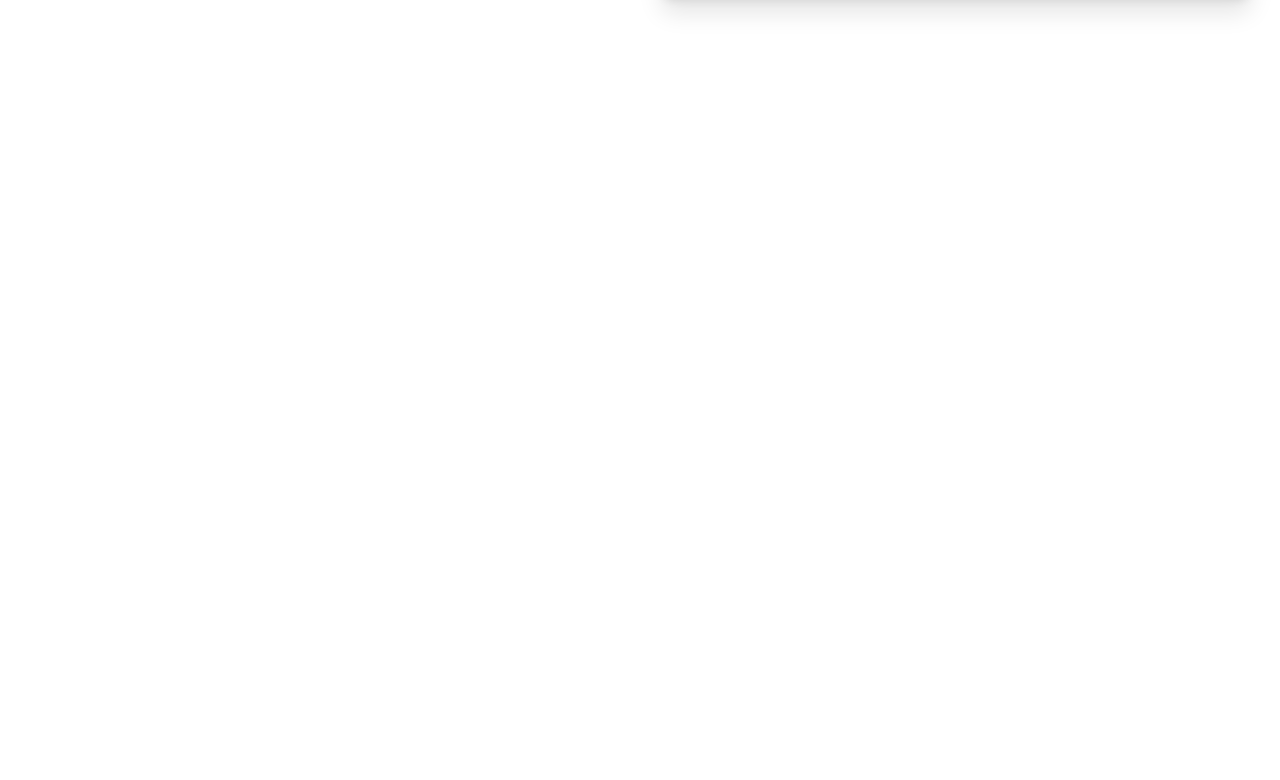
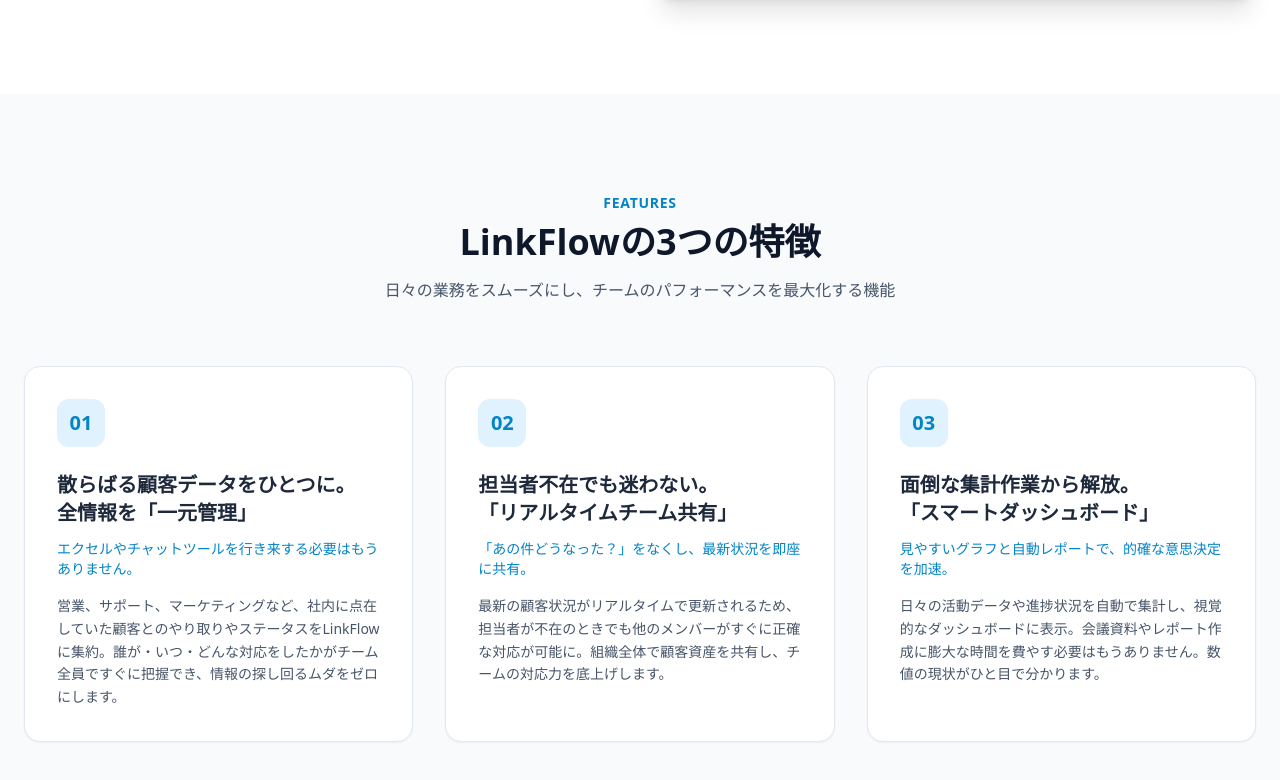
Before and after one commit to nakanishi-web/linkflow-corporate-site, a Next.js app: page / in a window 1280 px wide. Shown: the part 1294-2074 px from the top of the page. Before the commit the page ends 1388 px from the top, so only its background shows below. Built offline with nearby package versions, Linux system fonts and the light colour scheme.

Commit message:
feat: FeaturesSectionの追加およびファイル名変更を反映

```diff
--- a/app/page.tsx
+++ b/app/page.tsx
@@ -1,11 +1,13 @@
-import HeroSection from "@/app/sections/HeroSection";
+import HeroSection from "@/app/sections/HelloSection";
 import ProblemSolutionSection from "@/app/sections/ProblemSolutionSection";
+import FeaturesSection from "@/app/sections/FeaturesSection";
 
 export default function Home() {
   return (
     <main>
       <HeroSection />
       <ProblemSolutionSection />
+      <FeaturesSection />
     </main>
   );
 }
--- a/app/sections/FeaturesSection.tsx
+++ b/app/sections/FeaturesSection.tsx
@@ -0,0 +1,83 @@
+import React from 'react';
+
+export default function FeaturesSection() {
+  return (
+    <section className="py-24 bg-slate-50 text-slate-900">
+      <div className="max-w-7xl mx-auto px-6">
+
+        {/* セクションの見出し */}
+        <div className="text-center mb-16">
+          <span className="text-sky-600 font-bold text-sm tracking-wider uppercase">
+            Features
+          </span>
+          <h2 className="text-3xl md:text-4xl font-bold mt-2">
+            LinkFlowの3つの特徴
+          </h2>
+          <p className="text-slate-600 mt-4 max-w-2xl mx-auto">
+            日々の業務をスムーズにし、チームのパフォーマンスを最大化する機能
+          </p>
+        </div>
+
+        {/* 3カラムの機能カードグリッド */}
+        <div className="grid grid-cols-1 md:grid-cols-3 gap-8">
+
+          {/* 機能①：データ集約・一元管理 */}
+          <div className="bg-white p-8 rounded-2xl shadow-sm border border-slate-200 flex flex-col justify-between hover:shadow-md transition-shadow">
+            <div>
+              <div className="w-12 h-12 bg-sky-100 text-sky-600 rounded-xl flex items-center justify-center font-bold text-xl mb-6">
+                01
+              </div>
+              <h3 className="text-xl font-bold mb-3 text-slate-800">
+                散らばる顧客データをひとつに。<br />全情報を「一元管理」
+              </h3>
+              <p className="text-sm text-sky-600 mb-4 font-medium">
+                エクセルやチャットツールを行き来する必要はもうありません。
+              </p>
+              <p className="text-slate-600 text-sm leading-relaxed">
+                営業、サポート、マーケティングなど、社内に点在していた顧客とのやり取りやステータスをLinkFlowに集約。誰が・いつ・どんな対応をしたかがチーム全員ですぐに把握でき、情報の探し回るムダをゼロにします。
+              </p>
+            </div>
+          </div>
+
+          {/* 機能②：リアルタイムチーム共有 */}
+          <div className="bg-white p-8 rounded-2xl shadow-sm border border-slate-200 flex flex-col justify-between hover:shadow-md transition-shadow">
+            <div>
+              <div className="w-12 h-12 bg-sky-100 text-sky-600 rounded-xl flex items-center justify-center font-bold text-xl mb-6">
+                02
+              </div>
+              <h3 className="text-xl font-bold mb-3 text-slate-800">
+                担当者不在でも迷わない。<br />「リアルタイムチーム共有」
+              </h3>
+              <p className="text-sm text-sky-600 mb-4 font-medium">
+                「あの件どうなった？」をなくし、最新状況を即座に共有。
+              </p>
+              <p className="text-slate-600 text-sm leading-relaxed">
+                最新の顧客状況がリアルタイムで更新されるため、担当者が不在のときでも他のメンバーがすぐに正確な対応が可能に。組織全体で顧客資産を共有し、チームの対応力を底上げします。
+              </p>
+            </div>
+          </div>
+
+          {/* 機能③：スマートダッシュボード */}
+          <div className="bg-white p-8 rounded-2xl shadow-sm border border-slate-200 flex flex-col justify-between hover:shadow-md transition-shadow">
+            <div>
+              <div className="w-12 h-12 bg-sky-100 text-sky-600 rounded-xl flex items-center justify-center font-bold text-xl mb-6">
+                03
+              </div>
+              <h3 className="text-xl font-bold mb-3 text-slate-800">
+                面倒な集計作業から解放。<br />「スマートダッシュボード」
+              </h3>
+              <p className="text-sm text-sky-600 mb-4 font-medium">
+                見やすいグラフと自動レポートで、的確な意思決定を加速。
+              </p>
+              <p className="text-slate-600 text-sm leading-relaxed">
+                日々の活動データや進捗状況を自動で集計し、視覚的なダッシュボードに表示。会議資料やレポート作成に膨大な時間を費やす必要はもうありません。数値の現状がひと目で分かります。
+              </p>
+            </div>
+          </div>
+
+        </div>
+
+      </div>
+    </section>
+  );
+}
```
Also changed, not shown: app/sections/HelloSection.tsx (renamed from app/sections/HeroSection.tsx).
